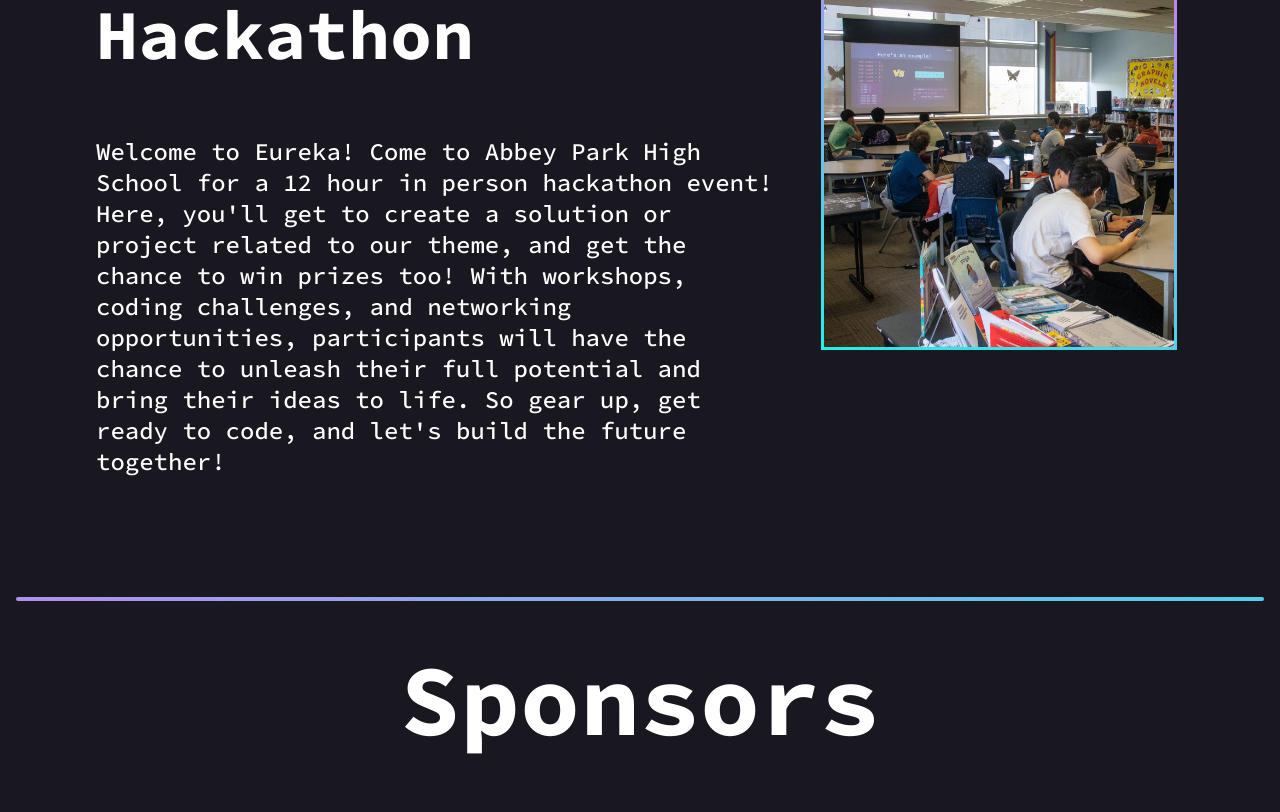
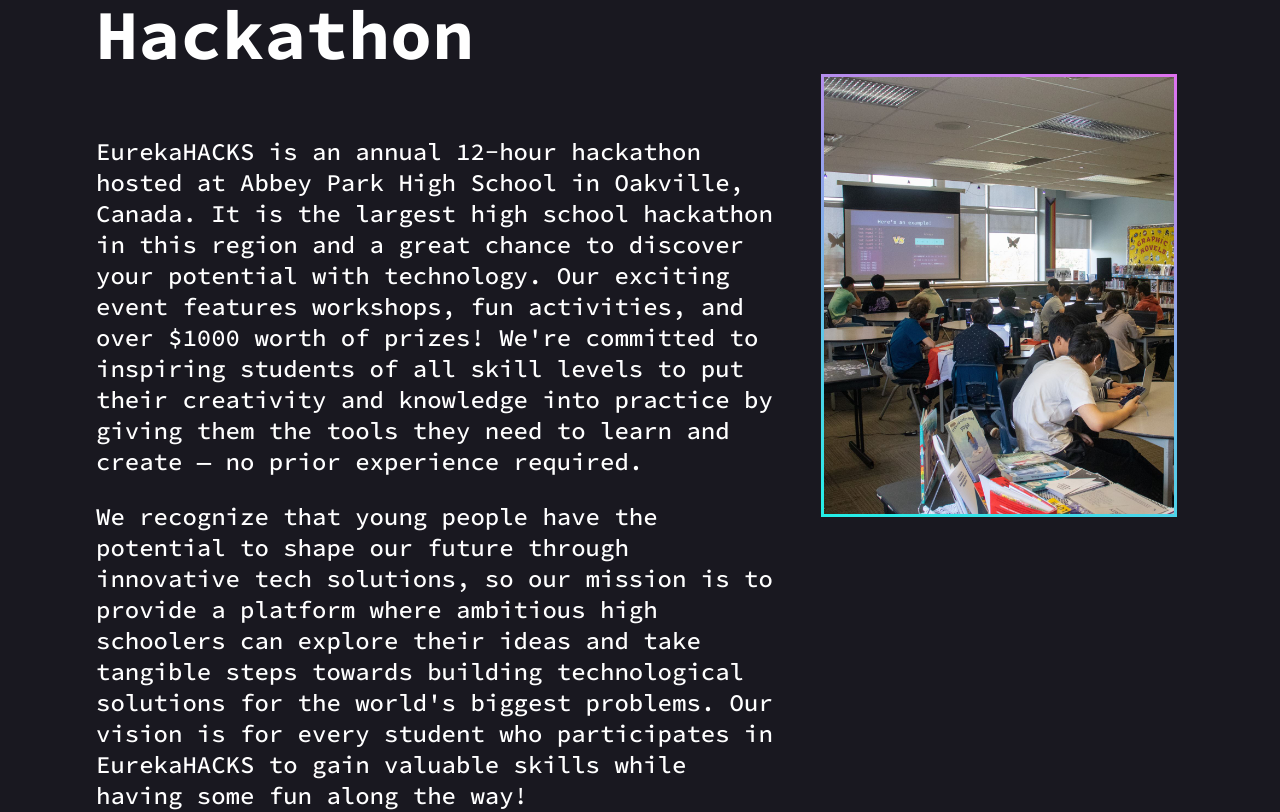
Before and after one commit to Ultra-bob/EurekaHacks2024, a React (Create React App) app: page / in a window 1280 px wide. Shown: the part 1160-1972 px from the top of the page. Built offline with nearby package versions, Linux system fonts and the light colour scheme.

Commit message:
Update license and add new About

```diff
--- a/public/index.html
+++ b/public/index.html
@@ -14,7 +14,10 @@
             property="og:description"
             content="Official Site for the 2024 Eureka Hackathon."
         />
-        <meta property="description" content="Official site for the 2024 Eureka Hackathon, hosted by Eureka Hacks." />
+        <meta
+            property="description"
+            content="Official site for the 2024 Eureka Hackathon, hosted by Eureka Hacks."
+        />
         <link rel="apple-touch-icon" href="%PUBLIC_URL%/logo192.png" />
         <!--
       manifest.json provides metadata used when your web app is installed on a
--- a/src/components/About/About.jsx
+++ b/src/components/About/About.jsx
@@ -8,14 +8,25 @@
             <div className="about-left">
                 <h2>Oakvilles Biggest Hackathon</h2>
                 <p>
-                    Welcome to Eureka! Come to Abbey Park High School for a 12
-                    hour in person hackathon event! Here, you'll get to create a
-                    solution or project related to our theme, and get the chance
-                    to win prizes too! With workshops, coding challenges, and
-                    networking opportunities, participants will have the chance
-                    to unleash their full potential and bring their ideas to
-                    life. So gear up, get ready to code, and let's build the
-                    future together!
+                    EurekaHACKS is an annual 12-hour hackathon hosted at Abbey
+                    Park High School in Oakville, Canada. It is the largest high
+                    school hackathon in this region and a great chance to
+                    discover your potential with technology. Our exciting event
+                    features workshops, fun activities, and over $1000 worth of
+                    prizes! We're committed to inspiring students of all skill
+                    levels to put their creativity and knowledge into practice
+                    by giving them the tools they need to learn and create — no
+                    prior experience required.
+                </p>
+                <p>
+                    We recognize that young people have the potential to shape
+                    our future through innovative tech solutions, so our mission
+                    is to provide a platform where ambitious high schoolers can
+                    explore their ideas and take tangible steps towards building
+                    technological solutions for the world's biggest problems.
+                    Our vision is for every student who participates in
+                    EurekaHACKS to gain valuable skills while having some fun
+                    along the way!
                 </p>
             </div>
             <div className="about-right">
--- a/src/components/Sponsors/Sponsors.css
+++ b/src/components/Sponsors/Sponsors.css
@@ -52,7 +52,6 @@
     grid-template-columns: 1fr 1fr 1fr;
 }
 
-
 @media (min-width: 1024px) {
     .sponsorbox > img {
         width: auto;
```
